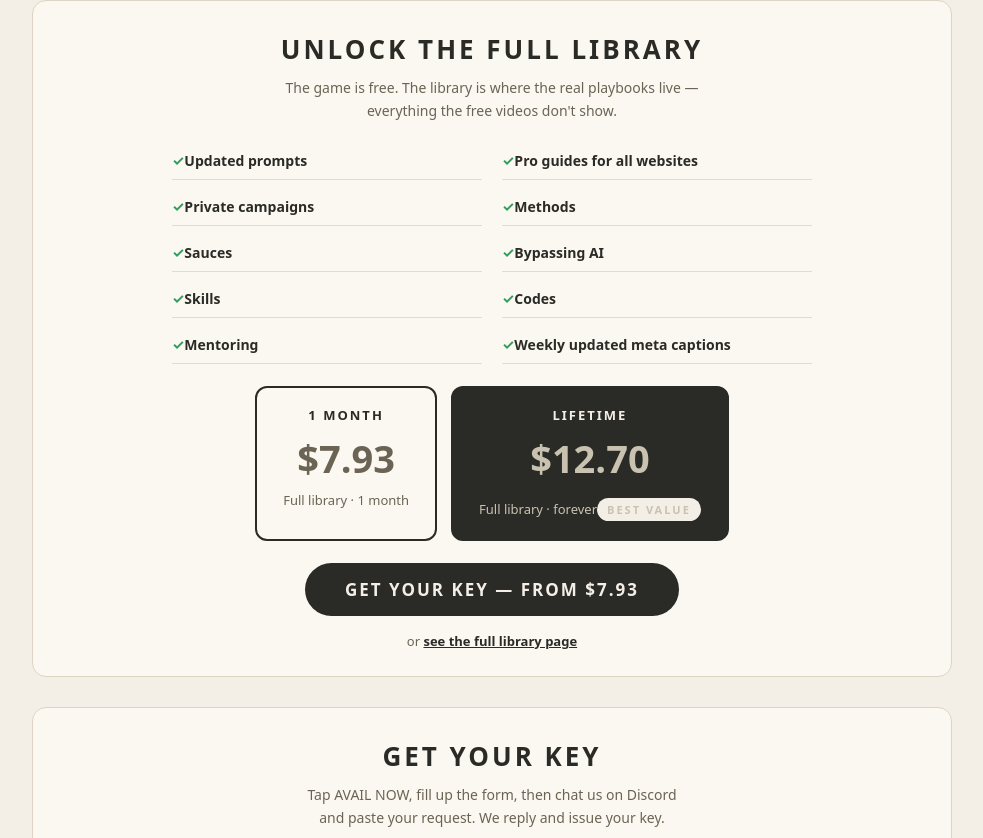
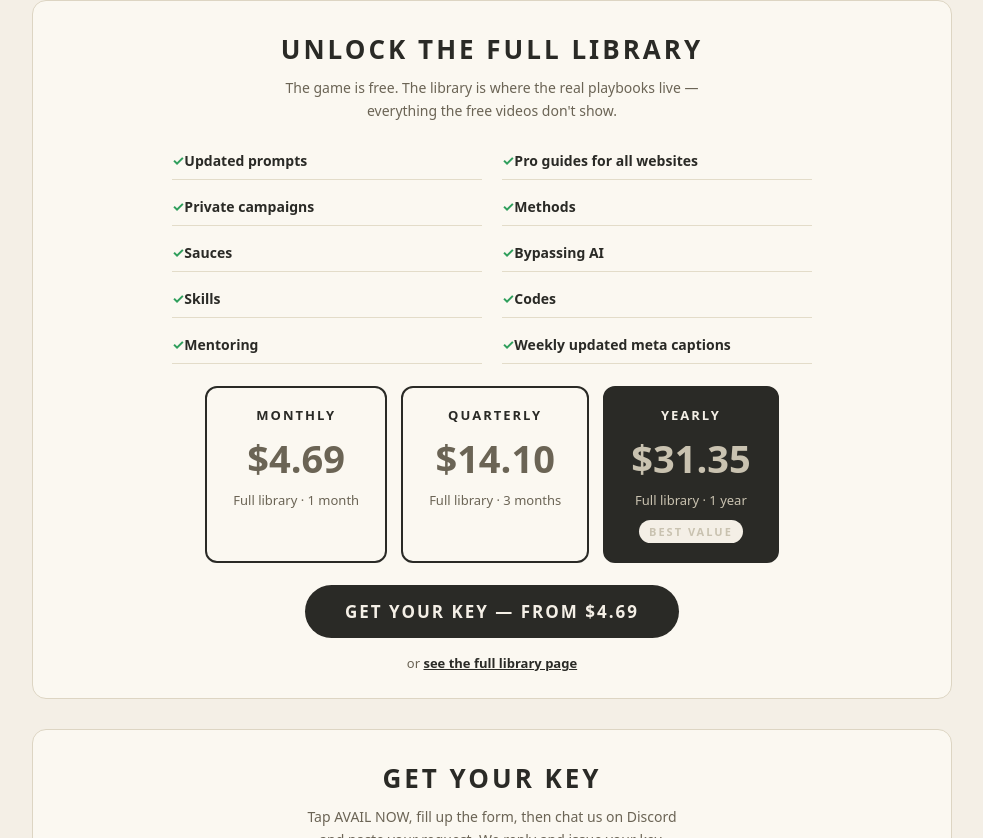
Before and after one commit to jacobexclusive21-del/empire-syndicates, a plain HTML site: page runner/index.html in a window 1280 px wide. Shown: the part 514-1352 px from the top of the page, without its empty margins (148-1131 px from the left). Drawn offline with Linux system fonts and the light colour scheme.

Commit message:
Publish Empire Syndicates

```diff
--- a/runner/index.html
+++ b/runner/index.html
@@ -64,7 +64,7 @@
   .price span{font-size:13px;color:#6b6455}
   .price.best{background:#2a2a26;color:#f4efe6}
   .price.best span{color:#c9c2b0}
-  .price .tag-best{display:inline-block;margin-top:10px;font-size:11px;font-weight:900;letter-spacing:2px;background:#f4efe6;color:#2a2a26;border-radius:999px;padding:4px 10px}
+  .price .tag-best{display:block;width:max-content;margin:10px auto 0;font-size:11px;font-weight:900;letter-spacing:2px;background:#f4efe6;color:#2a2a26;border-radius:999px;padding:4px 10px}
   .cta{display:inline-block;background:#2a2a26;color:#f4efe6;font-weight:900;font-size:17px;letter-spacing:2px;text-decoration:none;border-radius:999px;padding:15px 40px}
   .keys-note{margin-top:16px;font-size:13px;color:#6b6455}
   .keys-note a{color:#2a2a26;font-weight:700}
@@ -149,10 +149,11 @@
       <div>Mentoring</div><div>Weekly updated meta captions</div>
     </div>
     <div class="prices">
-      <div class="price"><b>1 MONTH</b><span class="amt">$7.93</span><span>Full library · 1 month</span></div>
-      <div class="price best"><b>LIFETIME</b><span class="amt">$12.70</span><span>Full library · forever</span><span class="tag-best">BEST VALUE</span></div>
+      <div class="price"><b>MONTHLY</b><span class="amt">$4.69</span><span>Full library · 1 month</span></div>
+      <div class="price"><b>QUARTERLY</b><span class="amt">$14.10</span><span>Full library · 3 months</span></div>
+      <div class="price best"><b>YEARLY</b><span class="amt">$31.35</span><span>Full library · 1 year</span><span class="tag-best">BEST VALUE</span></div>
     </div>
-    <a class="cta" id="keyCta" href="#avail">GET YOUR KEY — FROM $7.93</a>
+    <a class="cta" id="keyCta" href="#avail">GET YOUR KEY — FROM $4.69</a>
     <p class="keys-note">or <a href="https://drive.google.com/file/d/10XMbDNJRPlGuzI5bsWZQmWyNQOycJ7vt/view?usp=drivesdk" target="_blank" rel="noopener">see the full library page</a></p>
   </section>
   <section class="avail" id="avail">
@@ -163,8 +164,9 @@
     <form id="availForm" hidden>
       <label>Key
         <select id="avKey">
-          <option value="1 Month — $7.93">1 Month — $7.93</option>
-          <option value="Lifetime — $12.70">Lifetime — $12.70</option>
+          <option value="Monthly — $4.69">Monthly — $4.69</option>
+          <option value="Quarterly — $14.10">Quarterly — $14.10</option>
+          <option value="Yearly — $31.35">Yearly — $31.35</option>
         </select>
       </label>
       <label>Your name
```
